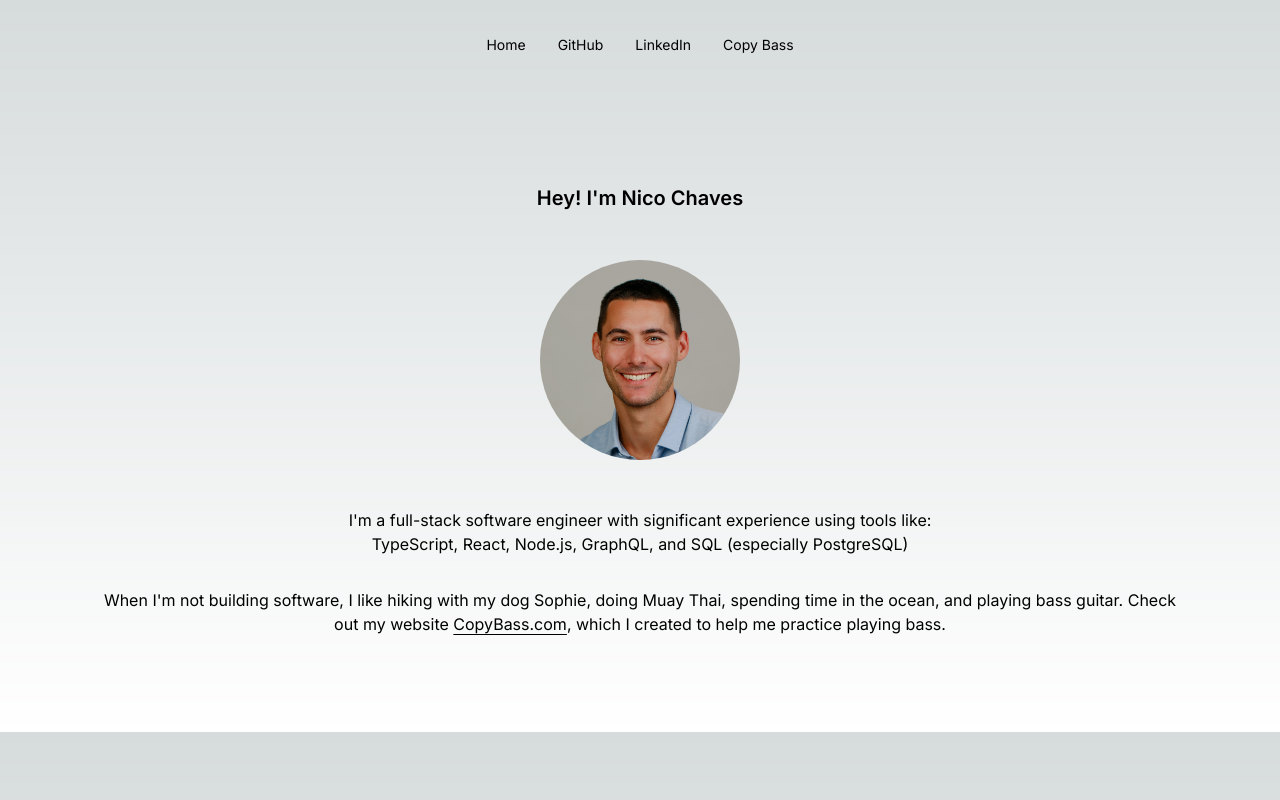
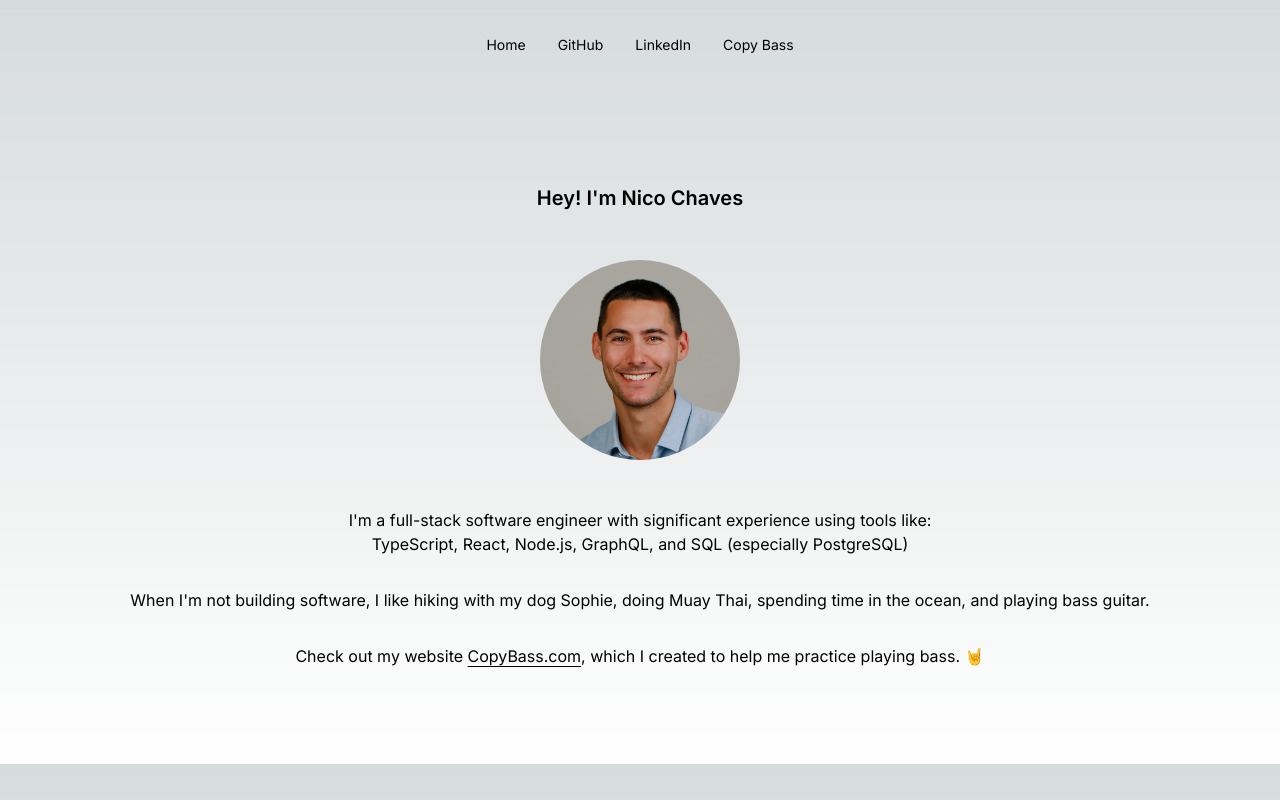
Before and after one commit to nmchaves/site, a Next.js app: page / in a window 1280 px wide. Built offline with nearby package versions, Linux system fonts and the light colour scheme.

Commit message:
Move Copy Bass sentence into its own <p> for legibility, add an emoji

```diff
--- a/app/page.tsx
+++ b/app/page.tsx
@@ -19,9 +19,11 @@ export default function Home() {
         <br />
         TypeScript, React, Node.js, GraphQL, and SQL (especially PostgreSQL)
       </p>
-      <p className="text-center">
+      <p className="text-center mb-8">
         When I&apos;m not building software, I like hiking with my dog Sophie,
         doing Muay Thai, spending time in the ocean, and playing bass guitar.
+      </p>
+      <p className="text-center">
         Check out my website{" "}
         <Link
           href="https://www.copybass.com/"
@@ -29,7 +31,7 @@ export default function Home() {
         >
           CopyBass.com
         </Link>
-        , which I created to help me practice playing bass.
+        , which I created to help me practice playing bass. 🤘
       </p>
     </main>
   );
```
